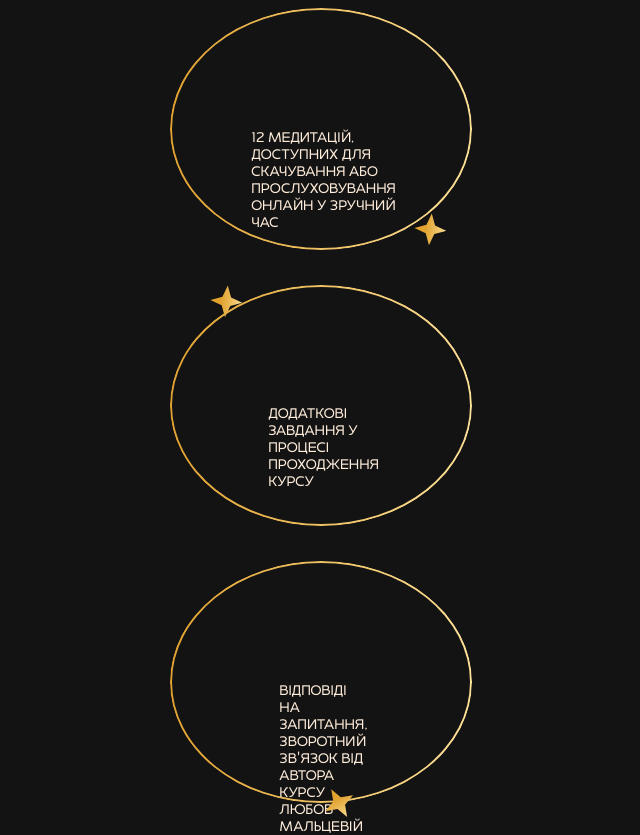
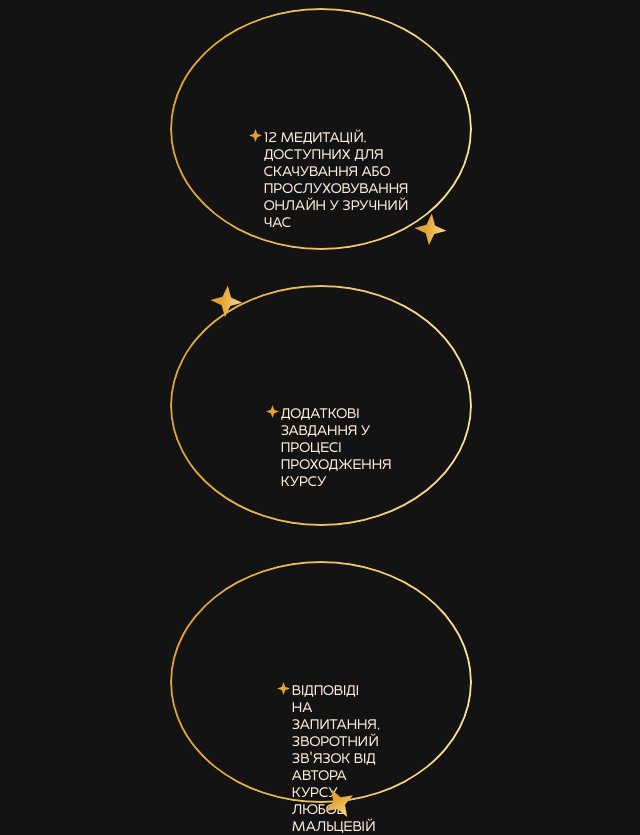
Before and after one commit to Ronddaa/Meditation, a React (Vite) app: page / in a window 1280 px wide. Shown: the part 3560-4395 px from the top of the page, without its empty margins (319-959 px from the left). Built offline with nearby package versions, Linux system fonts and the light colour scheme.

Commit message:
fix proposal position

```diff
--- a/src/components/Proposal/Proposal.jsx
+++ b/src/components/Proposal/Proposal.jsx
@@ -1,5 +1,5 @@
 import styles from "./Proposal.module.css";
-import sprite from "../icons.svg";
+// import sprite from "../icons.svg";
 import CountdownTimer from "../Timer/Timer";
 import { useTranslation } from "react-i18next";
 
@@ -12,33 +12,23 @@ export default function Proposal() {
         <h2 className={styles.titleProposal}>{t("proposalSection.title")}</h2>
         <ul className={styles.wrapperProposal}>
           <li>
-            <svg className={styles.iconStar} width={13} height={13}>
-              <use xlinkHref={`${sprite}#icon-star`}></use>
-            </svg>
+
             <p className={styles.bigText}>{t("proposalSection.list1")}</p>
           </li>
           <li>
-            <svg className={styles.iconStar} width={13} height={13}>
-              <use xlinkHref={`${sprite}#icon-star`}></use>
-            </svg>
+
             <p className={styles.lowText}>{t("proposalSection.list2")}</p>
           </li>
           <li>
-            <svg className={styles.iconStar} width={13} height={13}>
-              <use xlinkHref={`${sprite}#icon-star`}></use>
-            </svg>
+
             <p className={styles.bigText}>{t("proposalSection.list3")}</p>
           </li>
           <li>
-            <svg className={styles.iconStar} width={13} height={13}>
-              <use xlinkHref={`${sprite}#icon-star`}></use>
-            </svg>
+
             <p className={styles.lowText}>{t("proposalSection.list4")}</p>
           </li>
           <li>
-            <svg className={styles.iconStar} width={13} height={13}>
-              <use xlinkHref={`${sprite}#icon-star`}></use>
-            </svg>
+
             <p className={styles.bigText}>{t("proposalSection.list5")}</p>
           </li>
         </ul>
--- a/src/components/Proposal/Proposal.module.css
+++ b/src/components/Proposal/Proposal.module.css
@@ -69,9 +69,23 @@
 }
 .bigText {
   max-width: 210px;
+  position: relative;
+  margin: auto 0 auto 30px;
+}
+.bigText::before{
+  content: url(../star.svg);
+  position: absolute;
+  left: -15px;
 }
 .lowText {
   max-width: 178px;
+  position: relative;
+  margin: auto 0 auto 30px;
+}
+.lowText::before{
+  content: url(../star.svg);
+  position: absolute;
+  left: -15px;
 }
 .wrapperHeroBtn{
     padding: 0 44px;
```
